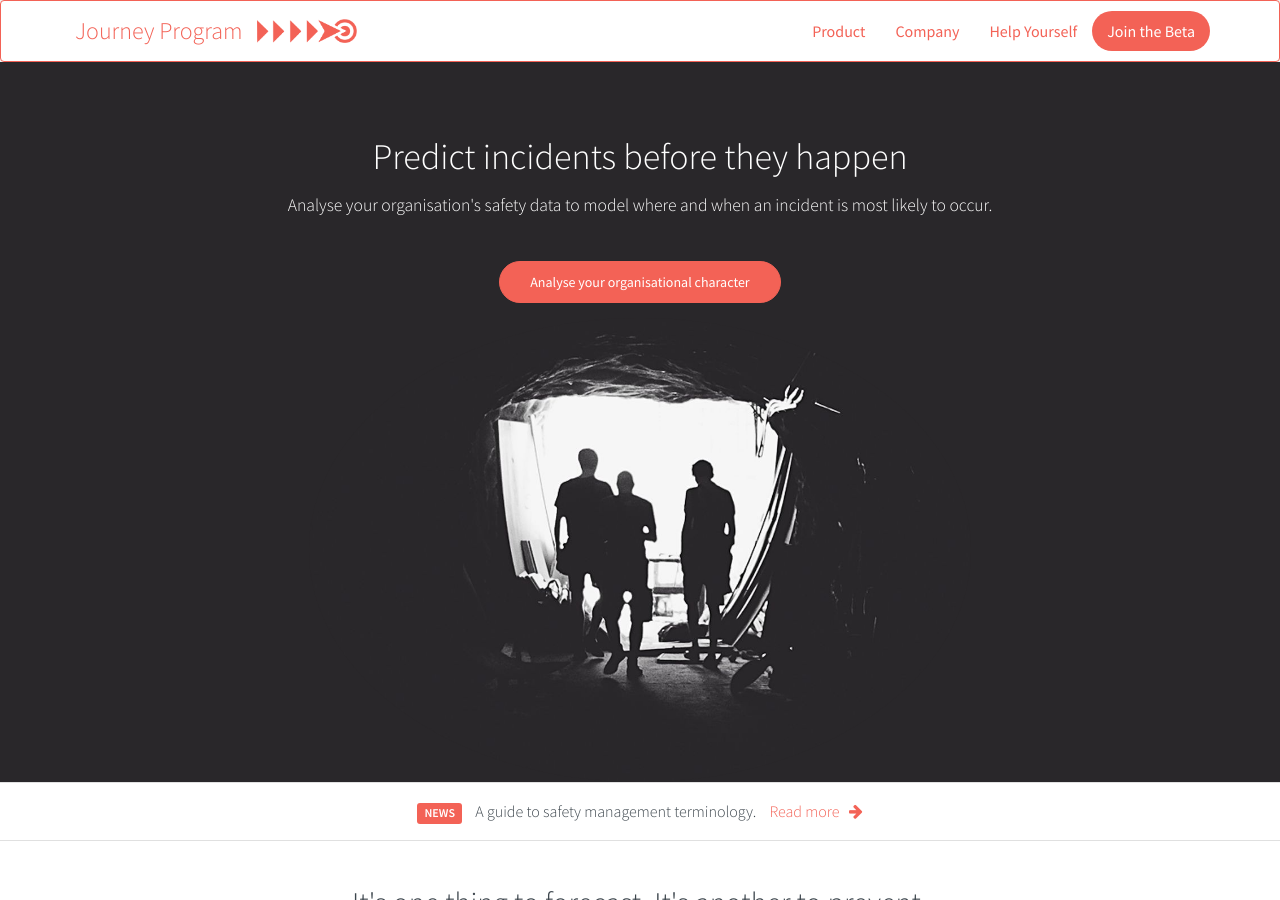
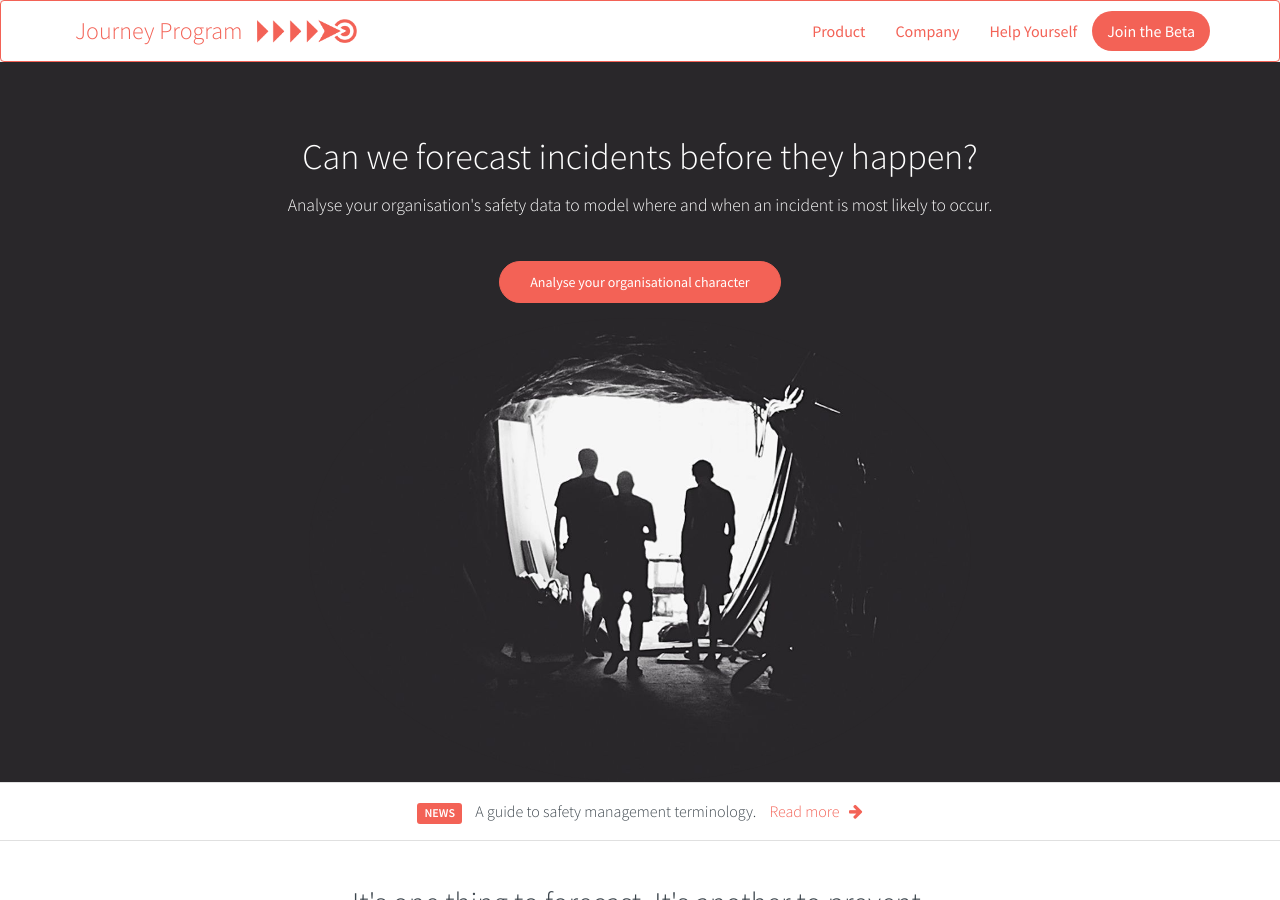
Before and after one commit to journeyprogram/journeyprogram.github.io, a Jekyll site: the page built from index.html, in a window 1280 px wide and 900 px high. Built offline with Jekyll 4.4.1, drawn with Linux system fonts in a browser that asks for light colours; nearby versions of some CDN libraries; comment, search, counter and statistics services are not loaded.

Commit message:
Update index.html

```diff
--- a/index.html
+++ b/index.html
@@ -7,7 +7,7 @@ bodyid: home
   <div class="container">
     <div class="row pad-top">
       <div class="col-md-offset-1 col-md-10 text-center">
-        <h1>Predict incidents before they happen</h1>
+        <h1>Can we forecast incidents before they happen?</h1>
         <p>Analyse your organisation's safety data to model where and when an incident is most likely to occur.</p>
         <br />
         <p><a href="/profile/" class="btn btn-jp-inverse">Analyse your organisational character</a></p>
```
